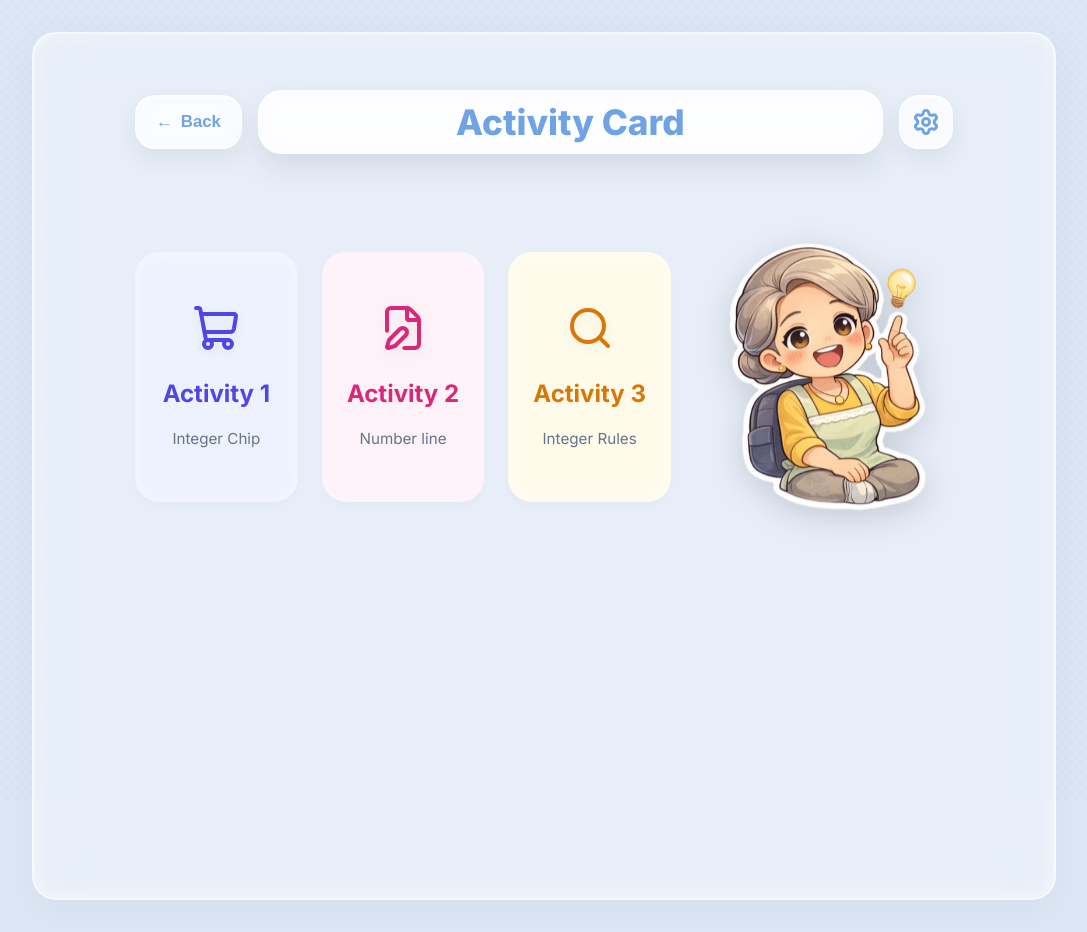
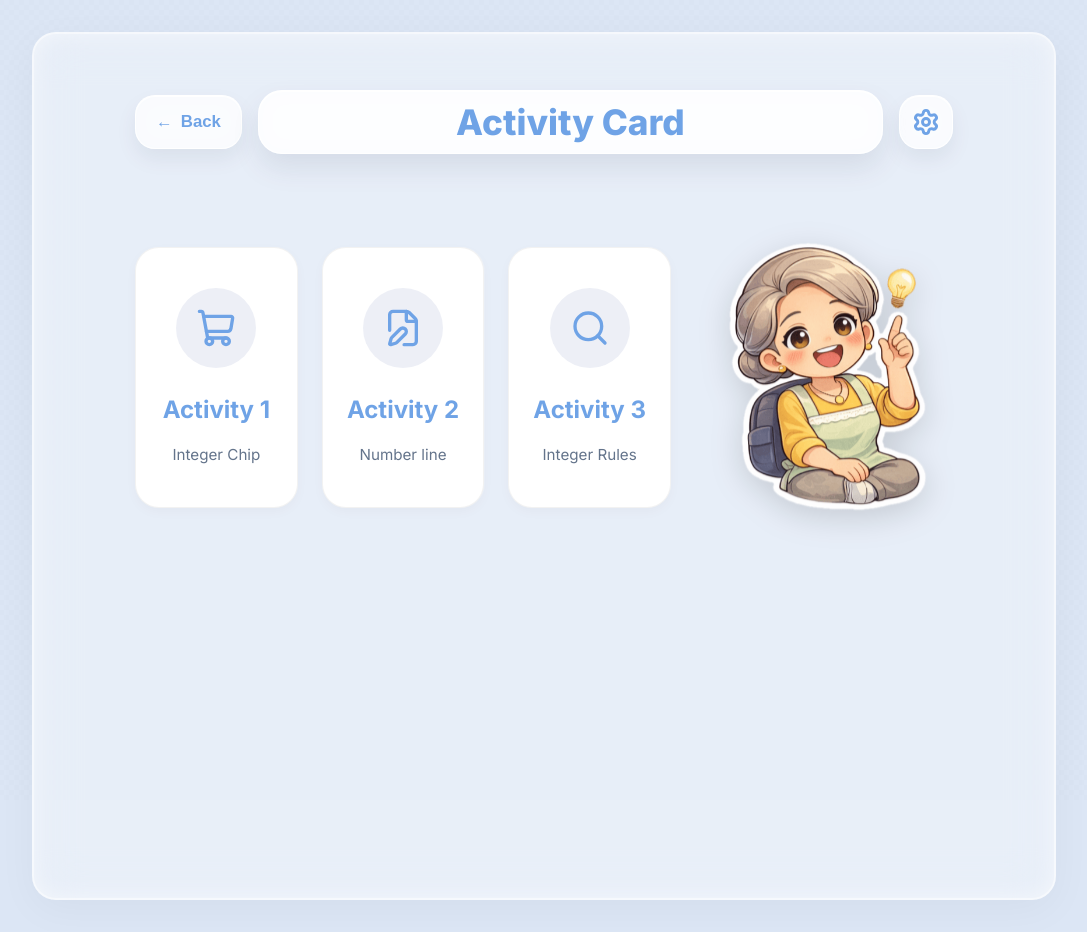
Before and after one commit to reyxdz/SubtractEd, a React (Vite) app in the folder client/: page /activity in a window 1280 px wide. Both pictures are taken after a click on the button "Proceed to Activities". Shown: the whole page, without its empty margins (96-1183 px from the left). Built offline with nearby package versions, Linux system fonts and the light colour scheme.

Commit message:
style(activity): uniform card styles for consistency

```diff
--- a/client/src/components/features/activity/ActivityContent.css
+++ b/client/src/components/features/activity/ActivityContent.css
@@ -97,47 +97,16 @@
   cursor: pointer;
   border-radius: 24px;
   min-height: 250px;
-  transition: all 0.3s ease;
-  border: 1px solid transparent;
+  background: white;
+  border: 1px solid rgba(0, 0, 0, 0.05);
+  box-shadow: 0 4px 12px rgba(0, 0, 0, 0.03);
+  transition: all 0.3s cubic-bezier(0.4, 0, 0.2, 1);
 }
 
-.card-blue {
-  background: #eef2ff;
-}
-.card-blue:hover {
-  background: #e0e7ff;
-  border-color: #c7d2fe;
-  transform: translateY(-4px);
-  box-shadow: 0 12px 24px rgba(79, 70, 229, 0.15);
-}
-.text-blue {
-  color: #4f46e5;
-}
-
-.card-pink {
-  background: #fdf2f8;
-}
-.card-pink:hover {
-  background: #fce7f3;
-  border-color: #fbcfe8;
-  transform: translateY(-4px);
-  box-shadow: 0 12px 24px rgba(219, 39, 119, 0.15);
-}
-.text-pink {
-  color: #db2777;
-}
-
-.card-yellow {
-  background: #fffbeb;
-}
-.card-yellow:hover {
-  background: #fef3c7;
-  border-color: #fde68a;
-  transform: translateY(-4px);
-  box-shadow: 0 12px 24px rgba(217, 119, 6, 0.15);
-}
-.text-yellow {
-  color: #d97706;
+.activity-option-card:hover {
+  transform: translateY(-8px);
+  box-shadow: 0 20px 40px rgba(0, 0, 0, 0.08);
+  border-color: rgba(0, 0, 0, 0.08);
 }
 
 .activity-icon-container {
@@ -145,22 +114,31 @@
   align-items: center;
   justify-content: center;
   margin-bottom: 0.5rem;
-  filter: drop-shadow(0 4px 6px rgba(0,0,0,0.05));
-  transition: transform 0.3s ease;
+  width: 80px;
+  height: 80px;
+  border-radius: 50%;
+  background: rgba(30, 58, 138, 0.08); /* Soft primary color background */
+  color: var(--theme-primary, #1e3a8a);
+  transition: all 0.3s ease;
 }
 
 .activity-option-card:hover .activity-icon-container {
   transform: scale(1.1);
+  background: var(--theme-primary, #1e3a8a);
+  color: white;
+  box-shadow: 0 8px 16px rgba(30, 58, 138, 0.2);
 }
 
 .activity-option-card h3 {
   font-size: 1.5rem;
   font-weight: 700;
+  color: var(--theme-primary, #1e3a8a);
   margin: 0;
+  transition: color 0.3s ease;
 }
 
 .activity-option-card p {
-  color: var(--color-text-muted);
+  color: var(--color-text-muted, #6b7280);
   font-size: 0.95rem;
   line-height: 1.5;
   margin: 0;
--- a/client/src/components/features/activity/ActivityContent.tsx
+++ b/client/src/components/features/activity/ActivityContent.tsx
@@ -44,27 +44,27 @@ export const ActivityContent: React.FC = () => {
             </Card>
           ) : (
             <div className="activity-options-grid">
-              <Card className="activity-option-card card-blue" onClick={() => {}}>
-                <div className="activity-icon-container text-blue">
-                  <ShoppingCart size={48} strokeWidth={2} />
+              <Card className="activity-option-card" onClick={() => {}}>
+                <div className="activity-icon-container">
+                  <ShoppingCart size={40} strokeWidth={2} />
                 </div>
-                <h3 className="text-blue">Activity 1</h3>
+                <h3>Activity 1</h3>
                 <p>Integer Chip</p>
               </Card>
 
-              <Card className="activity-option-card card-pink" onClick={() => {}}>
-                <div className="activity-icon-container text-pink">
-                  <FileEdit size={48} strokeWidth={2} />
+              <Card className="activity-option-card" onClick={() => {}}>
+                <div className="activity-icon-container">
+                  <FileEdit size={40} strokeWidth={2} />
                 </div>
-                <h3 className="text-pink">Activity 2</h3>
+                <h3>Activity 2</h3>
                 <p>Number line</p>
               </Card>
 
-              <Card className="activity-option-card card-yellow" onClick={() => {}}>
-                <div className="activity-icon-container text-yellow">
-                  <Search size={48} strokeWidth={2} />
+              <Card className="activity-option-card" onClick={() => {}}>
+                <div className="activity-icon-container">
+                  <Search size={40} strokeWidth={2} />
                 </div>
-                <h3 className="text-yellow">Activity 3</h3>
+                <h3>Activity 3</h3>
                 <p>Integer Rules</p>
               </Card>
             </div>
```
